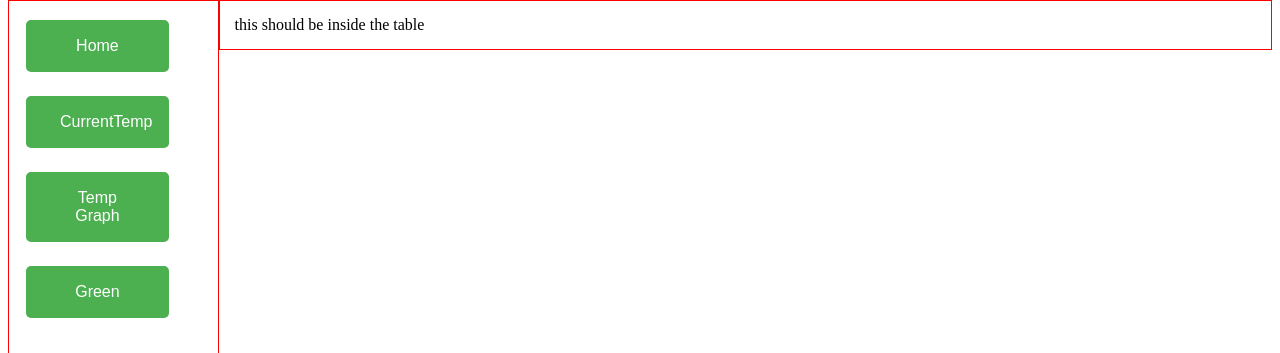
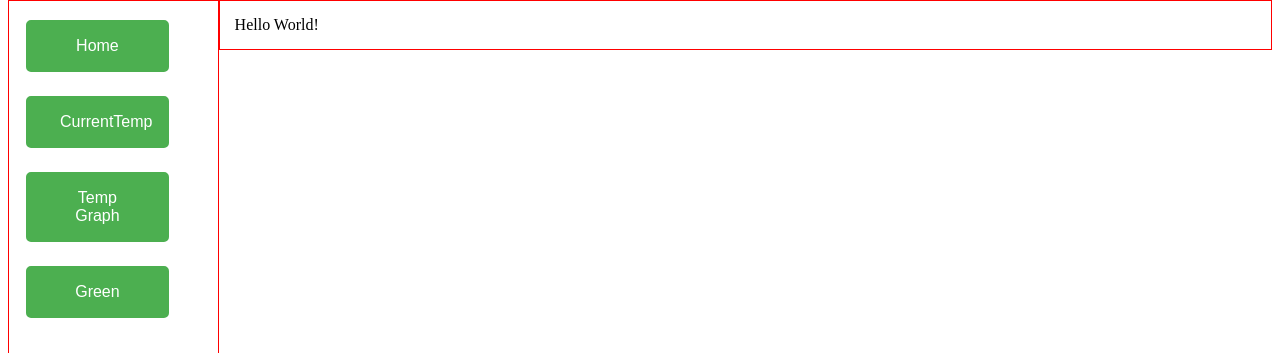
Before and after one commit to Zenziba/Zensreef, a PHP site: page / in a window 1280 px wide. Shown: the part 118-471 px from the top of the page. Run offline with PHP 8.4, Linux system fonts and the light colour scheme.

Commit message:
Hello World

```diff
--- a/index.php
+++ b/index.php
@@ -4,7 +4,7 @@ $pageName='Home';
 include('header.php');
 ?>
 
-this should be inside the table
+Hello World!
 
 <?php
 include('footer.php');
```
